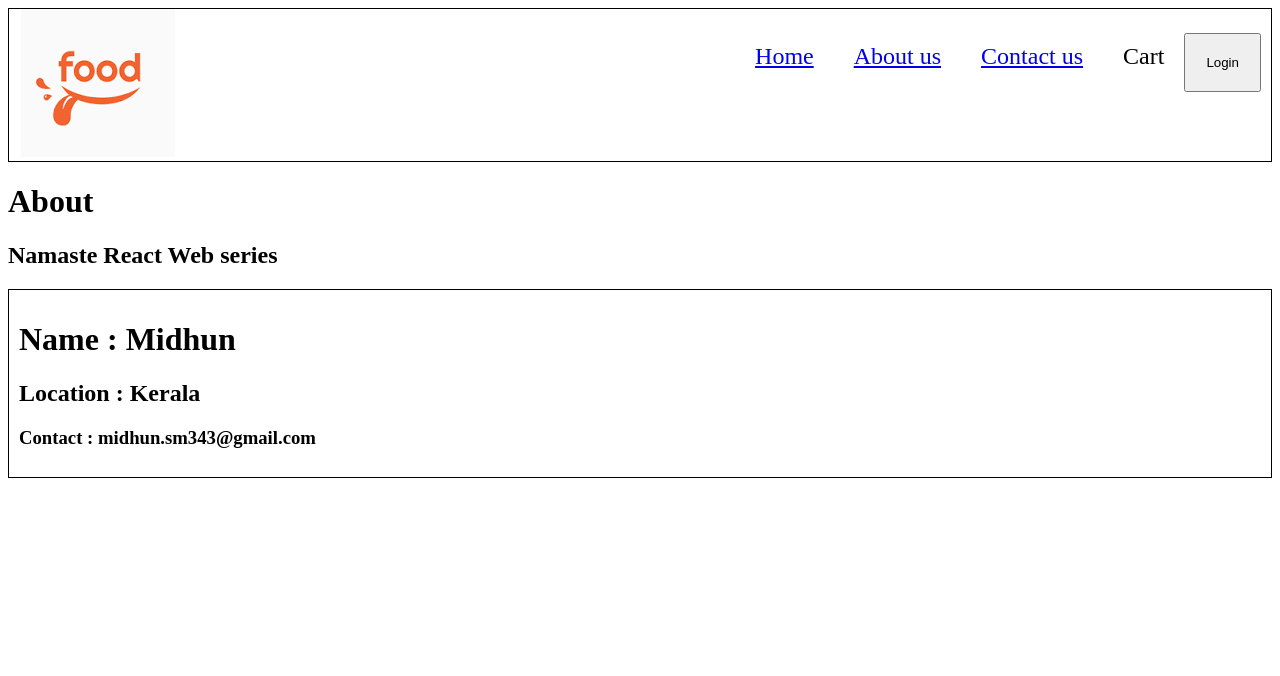
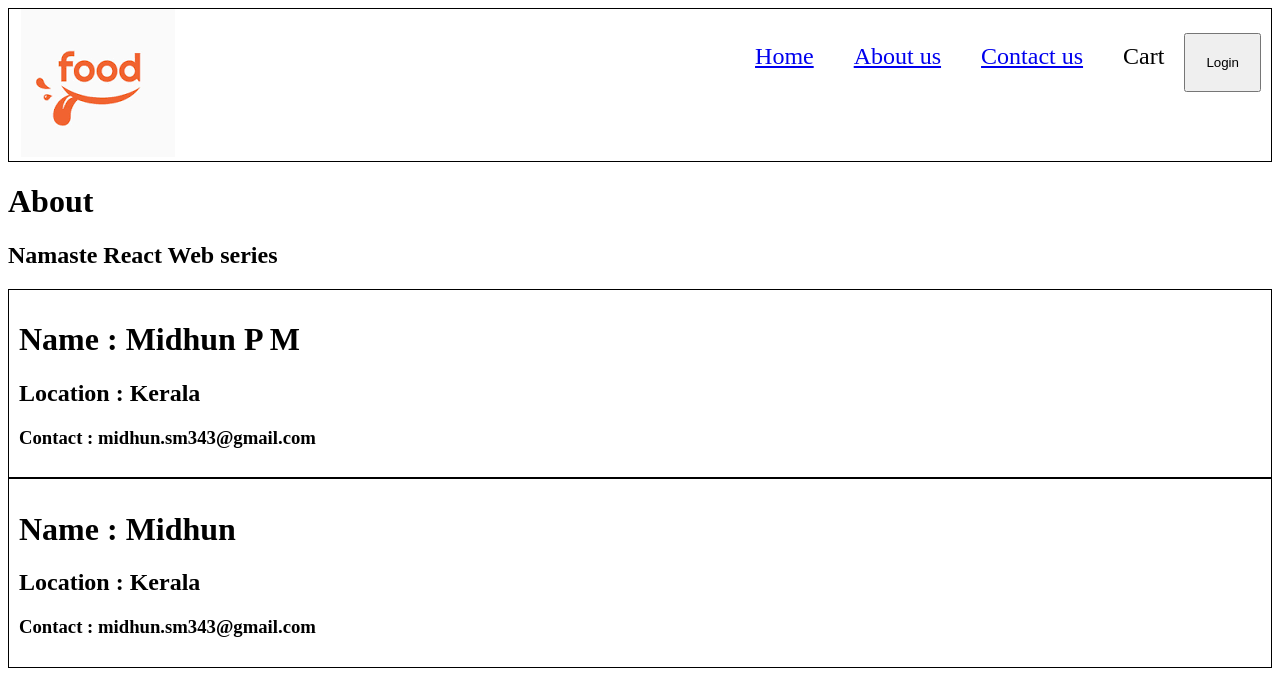
Before and after one commit to midhun2208/Food-App-NamasteReact, a React (Vite) app: page /about in a window 1280 px wide. Shown: the top 676 px of the page. Built offline with nearby package versions, Linux system fonts and the light colour scheme.

Commit message:
Episode 08

```diff
--- a/src/Components/About.jsx
+++ b/src/Components/About.jsx
@@ -1,11 +1,15 @@
 import User from "./User";
+import UserClass from "./UserClass";
 
 const About = () => {
   return (
     <div >
       <h1>About</h1>
       <h2>Namaste React Web series</h2>
-      <User/>
+      {/* passing props */}
+      <User name = {'Midhun P M'} />
+
+      <UserClass/>
     </div>
   );
 };
--- a/src/Components/User.jsx
+++ b/src/Components/User.jsx
@@ -1,7 +1,9 @@
-const User = () => {
+
+// passed a porp name from the About Component
+const User = ({name}) => {
   return (
     <div className="user-card">
-      <h1>Name : Midhun</h1>
+      <h1>Name : {name}</h1>
       <h2>Location : Kerala</h2>
       <h3>Contact : midhun.sm343@gmail.com</h3>
     </div>
--- /dev/null
+++ b/src/Components/UserClass.jsx
@@ -0,0 +1,14 @@
+import React from "react";
+
+class UserClass extends React.Component {
+  render() {
+    return (
+      <div className="user-card">
+        <h1>Name : Midhun</h1>
+        <h2>Location : Kerala</h2>
+        <h3>Contact : midhun.sm343@gmail.com</h3>
+      </div>
+    );
+  }
+}
+export default UserClass;
```
Also changed, not shown: 1 other file (tests, documents, lock files or other folders).
